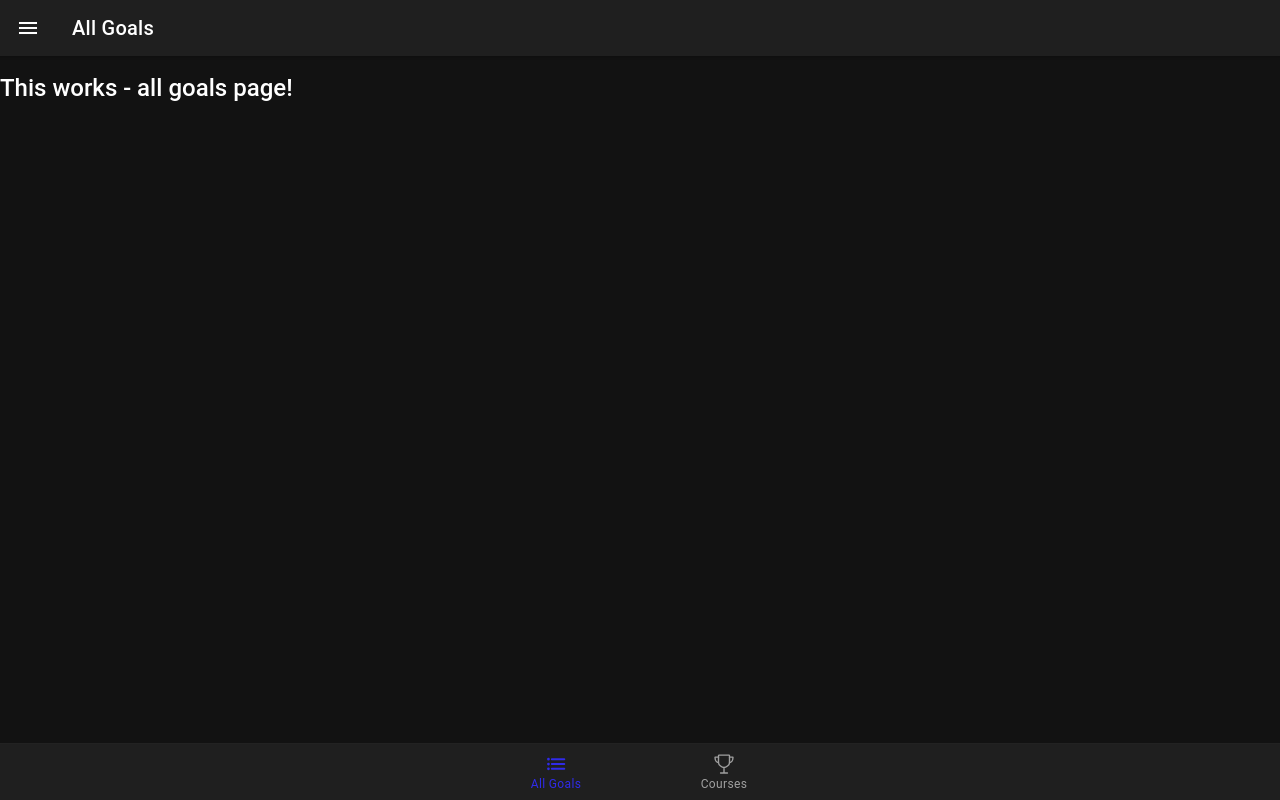
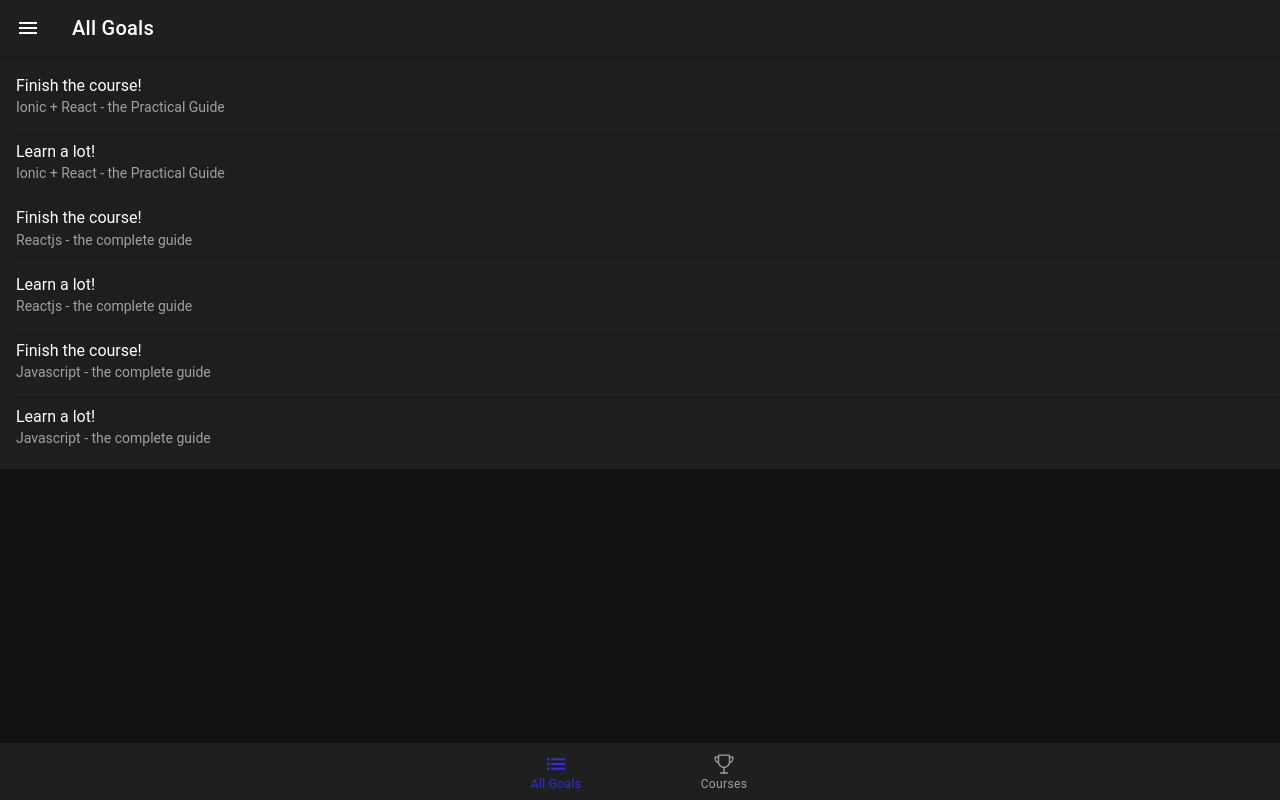
Before and after one commit to khadetou/ionic-course-app, a React (Create React App) app: page /courses/all-goals in a window 1280 px wide. Built offline with nearby package versions, Linux system fonts and the light colour scheme.

Commit message:
all goals items

```diff
--- a/src/pages/AllGoals.tsx
+++ b/src/pages/AllGoals.tsx
@@ -1,7 +1,22 @@
-import { IonButtons, IonContent, IonHeader, IonMenuButton, IonPage, IonTitle, IonToolbar } from '@ionic/react';
 import React from 'react'
+import { IonButtons, IonContent, IonHeader, IonItem, IonLabel, IonList, IonMenuButton, IonPage, IonTitle, IonToolbar } from '@ionic/react';
+import { COURSE_DATA } from './Courses';
 
 const AllGoals: React.FC = () => {
+    const goals = COURSE_DATA.map((course) => {
+        return course.goals.map((goal) => {
+            return { ...goal, courseName: course.name }
+        });
+    }).reduce((goalArr, nestedGoals) => {
+        let updatedGoalArray = goalArr;
+        for (const goal of nestedGoals) {
+            updatedGoalArray = updatedGoalArray.concat(goal);
+        }
+        return updatedGoalArray;
+    }, []);
+
+    console.log(goals);
+
     return (
         <IonPage>
             <IonHeader>
@@ -15,7 +30,17 @@ const AllGoals: React.FC = () => {
                 </IonToolbar>
             </IonHeader>
             <IonContent>
-                <h2>This works - all goals page!</h2>
+                <IonList>
+                    {goals.map((goal) => (
+                        <IonItem key={goal.id} >
+                            <IonLabel>
+                                <h2>{goal.text}</h2>
+                                <p>{goal.courseName}</p>
+                            </IonLabel>
+                        </IonItem>
+                    ))
+                    }
+                </IonList>
             </IonContent>
         </IonPage>
     )
--- a/src/pages/CourseTab.tsx
+++ b/src/pages/CourseTab.tsx
@@ -11,7 +11,7 @@ const CourseTab: React.FC = () => {
     return (
         <IonTabs>
             <IonRouterOutlet>
-                <Redirect path="/courses" to="/courses/list" exact />
+                <Redirect path="/courses" to="/courses/all-goals" exact />
                 <Switch>
                     <Route path="/courses/list" exact >
                         <Courses />
```
